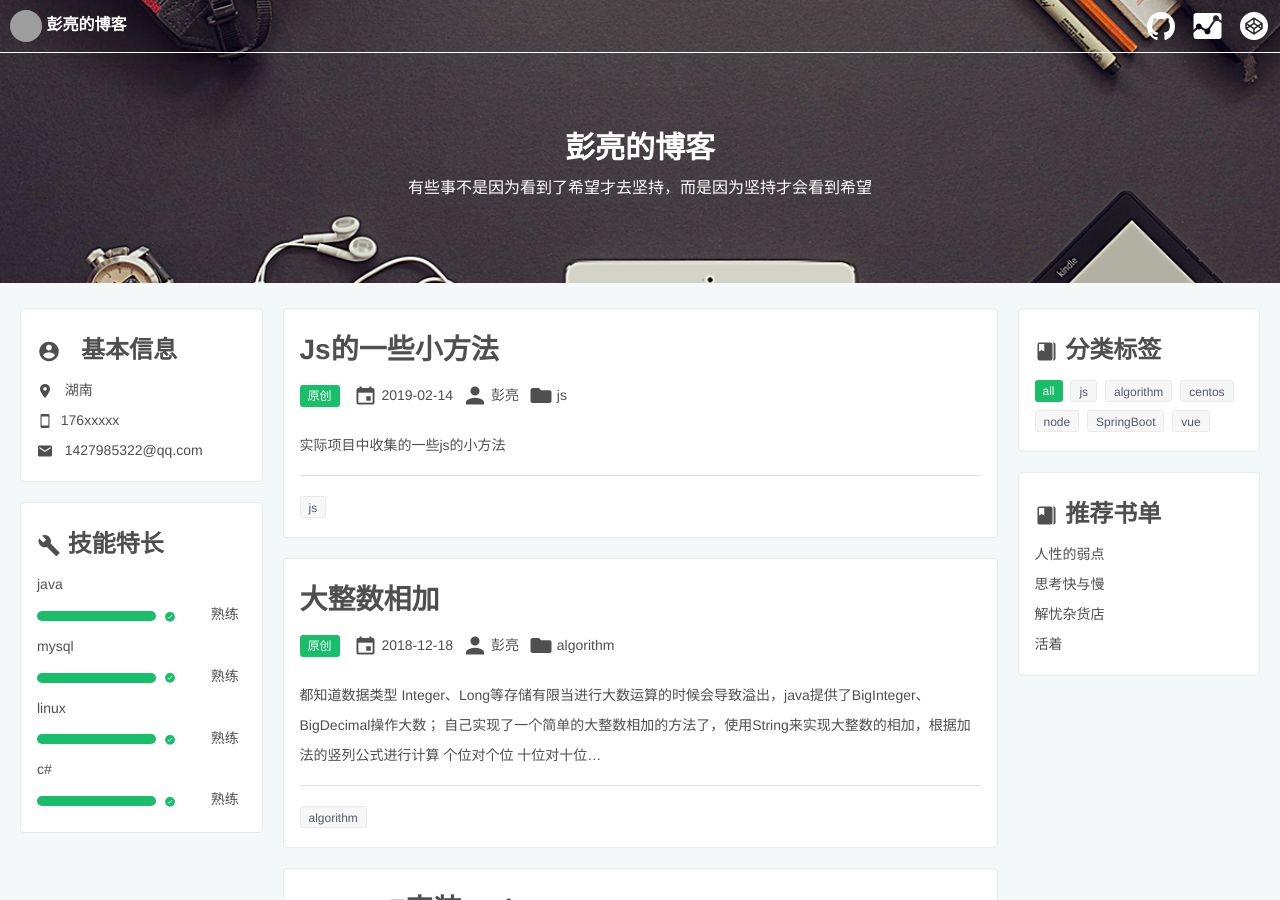
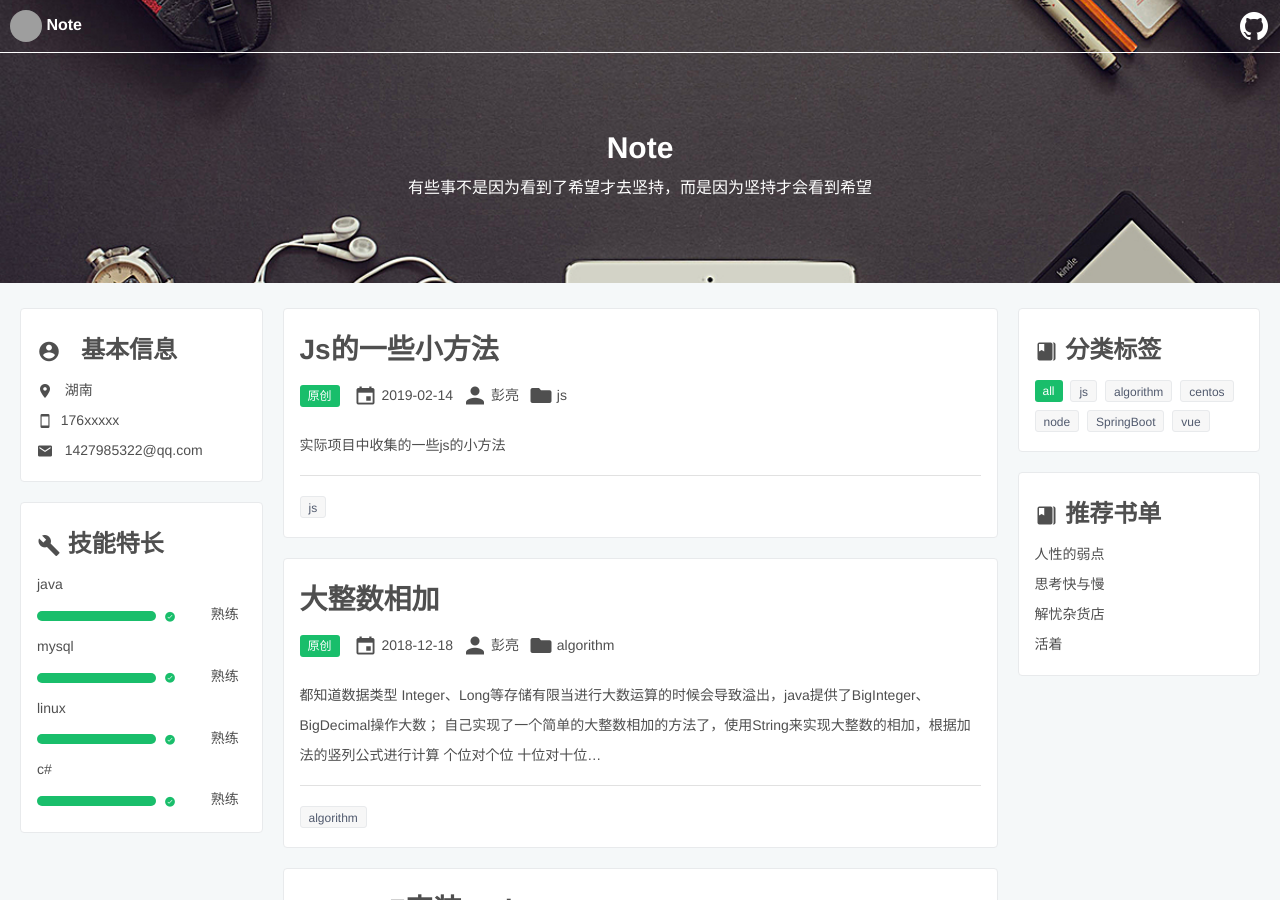
Before and after one commit to pengliangs/pengliangs.github.io, a Jekyll site: the page built from index.md, in a window 1280 px wide and 900 px high. Built offline with Jekyll 4.4.1, drawn with Linux system fonts in a browser that asks for light colours; some web fonts are replaced; grey boxes are pictures that could not be loaded.

Commit message:
Update header.html

```diff
--- a/_includes/header.html
+++ b/_includes/header.html
@@ -8,7 +8,7 @@
                             <i>
                                 <avatar src="https://avatars1.githubusercontent.com/u/24536767?s=40&v=4"/>
                             </i>
-                           <a href="{{site.github.url | default: '#'}}"> 彭亮的博客 </a>
+                           <a href="{{site.github.url | default: '#'}}">Note</a>
                         </div>
                     </i-col>
                     <i-col span="12">
@@ -18,7 +18,7 @@
                                   <icon style="font-size: 32px" type="logo-github"/>
                                 </a>
                             </tooltip>
-
+                            <!--
                             <tooltip content="码云">
                                 <a href="https://gitee.com/pl.com/events">
                                    <icon style="font-size: 32px" type="md-analytics"/>
@@ -30,12 +30,13 @@
                                    <icon style="font-size: 32px" type="logo-codepen"/>
                                 </a>
                             </tooltip>
+                            -->
                         </div>
                     </i-col>
                 </row>
             </div>
             <div class="top-introduce">
-                <div class="title">{{ page.title | default: "彭亮的博客" }}</div>
+                <div class="title">{{ page.title | default: "Note" }}</div>
                 {%- if page.date -%}
                 <div class="comment">发布时间：{{ page.date | date: "%Y-%m-%d" }}</div>
                 {%- else -%}
```
